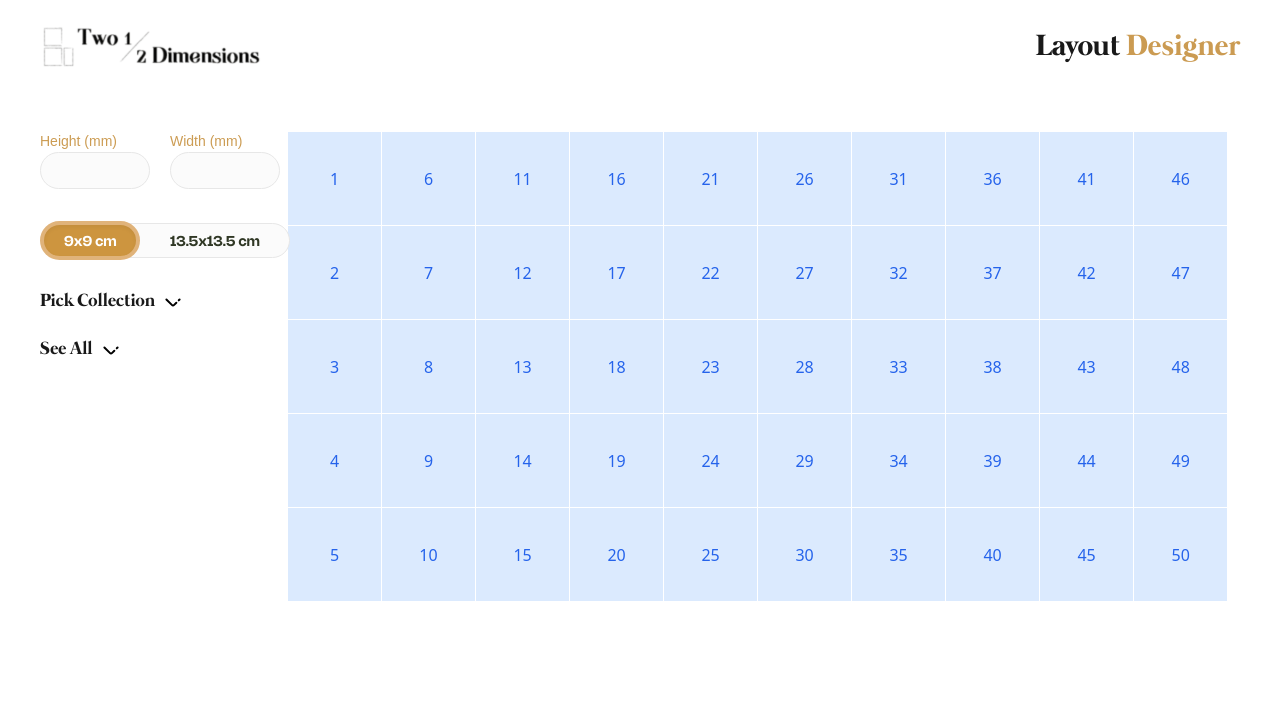
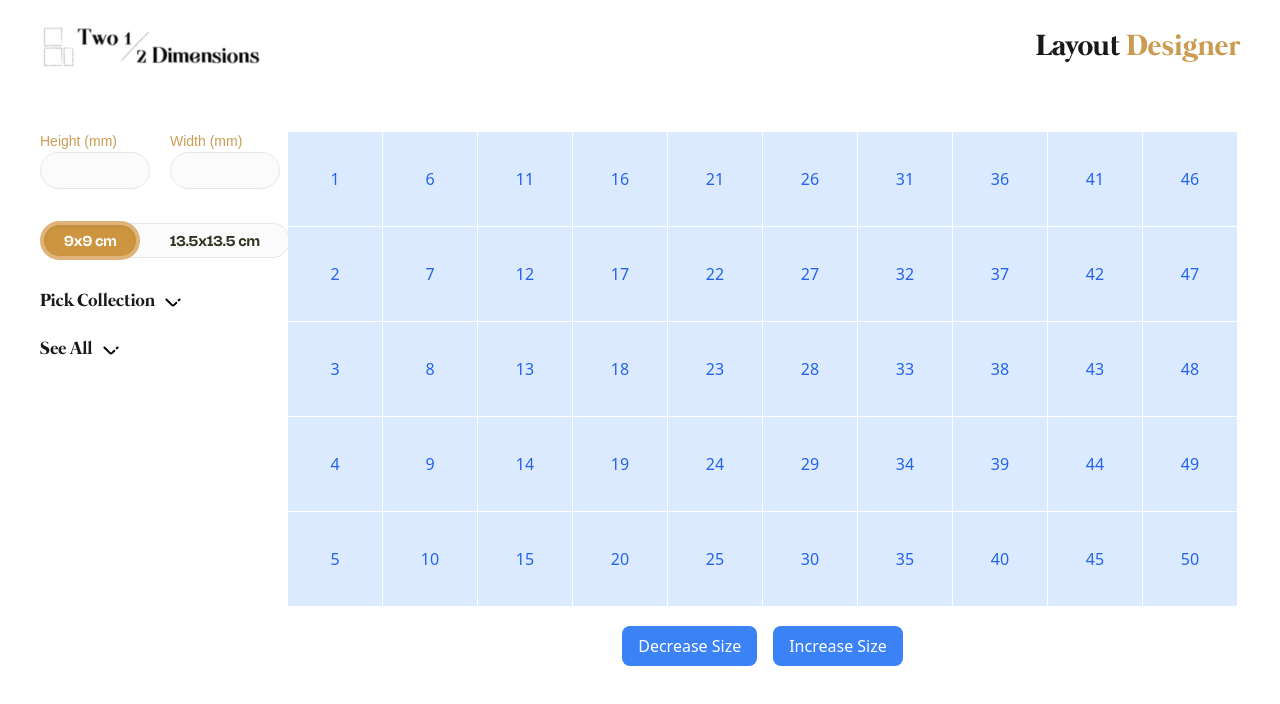
Before and after one commit to Raymond-engr/Layout_generator, a React (Vite) app: page / in a window 1280 px wide. Shown: the top 704 px of the page. Built offline with nearby package versions, Linux system fonts and the light colour scheme; a web font is replaced by a local one.

Commit message:
increase button

```diff
--- a/src/components/GridContainer.tsx
+++ b/src/components/GridContainer.tsx
@@ -8,7 +8,7 @@ interface GridItemProps {
 const GridItem: React.FC<GridItemProps> = ({ index, size }) => {
   return (
     <div
-      className="flex items-center justify-center bg-blue-100"
+      className="flex items-center justify-center bg-blue-100 transition-all duration-300"
       style={{ width: `${size}px`, height: `${size}px` }}
     >
       <span className="text-blue-600 font-medium">{index + 1}</span>
@@ -21,6 +21,13 @@ const ResponsiveGrid: React.FC = () => {
   const [itemSize, setItemSize] = useState(90);
   const [itemCount, setItemCount] = useState(0);
   const [baseSize, setBaseSize] = useState(90);
+  const [originalSize, setOriginalSize] = useState(90);
+  const [isOverflowing, setIsOverflowing] = useState(false);
+  const [containerScale, setContainerScale] = useState(1);
+
+  const MIN_ITEM_SIZE = 60; // Minimum size for grid items
+  const MAX_ITEM_SIZE = 200; // Maximum size for grid items
+  const SIZE_STEP = 10; // Size increment/decrement step
 
   const getDesiredRows = () => {
     if (typeof window === 'undefined') return 2;
@@ -31,27 +38,24 @@ const ResponsiveGrid: React.FC = () => {
 
   useEffect(() => {
     const updateLayout = () => {
+      if (!isOverflowing) {
         const container = containerRef.current;
         if (!container) return;
 
-      const containerWidth = container.offsetWidth - 10; // Accounting for padding (2 * 4px)
-      const containerHeight = container.offsetHeight - 8;
-      const gap = 1; // 0.5rem gap
+        const containerWidth = container.offsetWidth - 10;
+        const gap = 0;
         const rows = getDesiredRows();
 
-      // Calculate how many columns can fit
         const calculateLayout = (startSize: number) => {
-        const maxSize = startSize + 20; // 20px growth range
+          const maxSize = startSize + 20;
           let currentSize = startSize;
           let columns = Math.floor((containerWidth + gap) / (currentSize + gap));
 
-        // Try to grow items within the 20px range
           const maxPossibleSize = Math.floor((containerWidth + gap) / columns) - gap;
 
           if (maxPossibleSize <= maxSize) {
             currentSize = maxPossibleSize;
           } else {
-          // If we exceed the growth range, add a column and reset size
             columns += 1;
             currentSize = Math.floor((containerWidth + gap) / columns) - gap;
             currentSize = Math.max(startSize, currentSize);
@@ -65,6 +69,8 @@ const ResponsiveGrid: React.FC = () => {
 
         setItemSize(size);
         setItemCount(newItemCount);
+        setOriginalSize(size);
+      }
     };
 
     const resizeObserver = new ResizeObserver(updateLayout);
@@ -73,7 +79,34 @@ const ResponsiveGrid: React.FC = () => {
     }
 
     return () => resizeObserver.disconnect();
-  }, [baseSize]);
+  }, [baseSize, isOverflowing]);
+
+  const handleIncrease = () => {
+    if (!isOverflowing && itemSize >= originalSize) {
+      setIsOverflowing(true);
+    }
+
+    if (itemSize < MAX_ITEM_SIZE) {
+      setItemSize(prev => Math.min(prev + SIZE_STEP, MAX_ITEM_SIZE));
+    }
+  };
+
+  const handleDecrease = () => {
+    if (isOverflowing) {
+      const newSize = itemSize - SIZE_STEP;
+      setItemSize(newSize);
+
+      if (newSize <= originalSize) {
+        setIsOverflowing(false);
+        setItemSize(originalSize);
+      }
+    } else {
+      if (itemSize > MIN_ITEM_SIZE) {
+        setItemSize(prev => Math.max(prev - SIZE_STEP, MIN_ITEM_SIZE));
+        setContainerScale(prev => Math.max(prev - 0.1, 0.6));
+      }
+    }
+  };
 
   const gridStyle = {
     display: 'grid',
@@ -82,14 +115,21 @@ const ResponsiveGrid: React.FC = () => {
     gridTemplateColumns: `repeat(auto-fit, minmax(${itemSize}px, 1fr))`,
     gridAutoFlow: 'column',
     height: '100%',
+    transform: !isOverflowing ? `scale(${containerScale})` : 'none',
+    transformOrigin: 'top left',
   };
 
   return (
+    <div className="flex flex-col space-y-4">
       <div
         ref={containerRef}
-      className="w-full h-auto mt-2 p-1 overflow-auto"
+        className={`w-full h-auto mt-2 p-1 ${isOverflowing ? 'overflow-auto' : 'overflow-hidden'}`}
+        style={{ height: isOverflowing ? '200px' : 'auto' }}
       >
-      <div className="w-full lg:max-w-[calc(100vw-33%-28px)]" style={gridStyle}>
+        <div
+          className="w-full lg:max-w-[calc(100vw-33%-28px)]"
+          style={gridStyle}
+        >
           {Array.from({ length: itemCount }, (_, index) => (
             <GridItem
               key={index}
@@ -99,6 +139,24 @@ const ResponsiveGrid: React.FC = () => {
           ))}
         </div>
       </div>
+
+      <div className="flex justify-center space-x-4">
+        <button
+          onClick={handleDecrease}
+          className="px-4 py-2 bg-blue-500 text-white rounded-lg hover:bg-blue-600 transition-colors"
+          disabled={itemSize <= MIN_ITEM_SIZE && containerScale <= 0.6}
+        >
+          Decrease Size
+        </button>
+        <button
+          onClick={handleIncrease}
+          className="px-4 py-2 bg-blue-500 text-white rounded-lg hover:bg-blue-600 transition-colors"
+          disabled={itemSize >= MAX_ITEM_SIZE}
+        >
+          Increase Size
+        </button>
+      </div>
+    </div>
   );
 };
 
```
Lines whose indentation alone changed are shown as unchanged.
